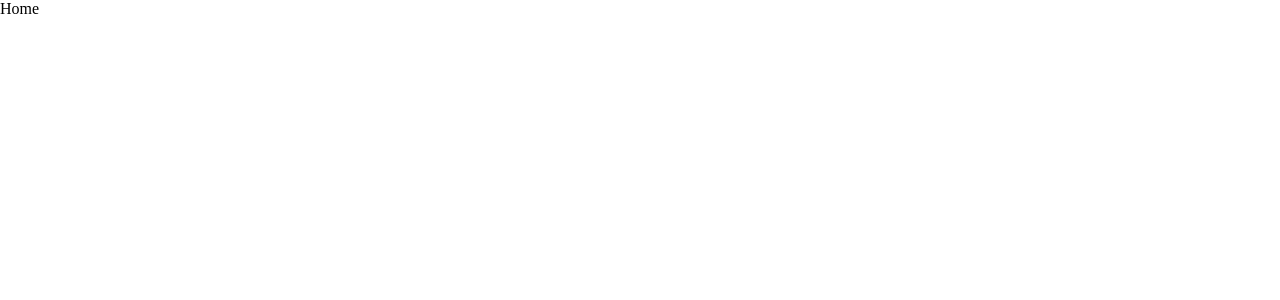
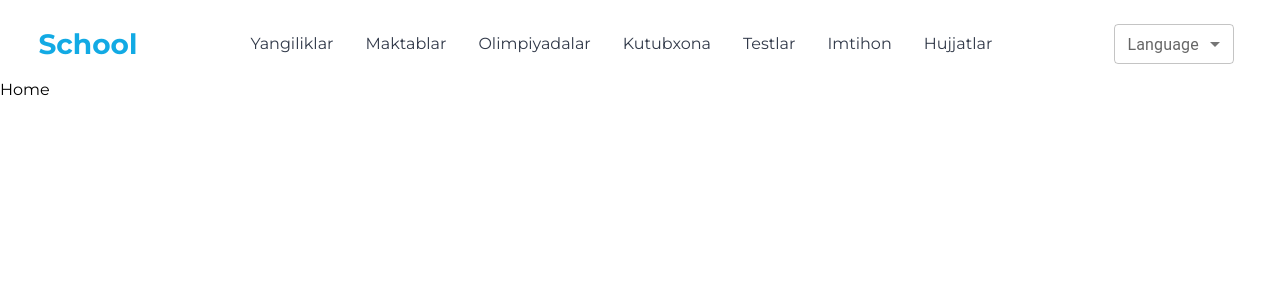
Before and after one commit to yahyo22/yangiproect, a React (Create React App) app: page /home in a window 1280 px wide. Shown: the top 300 px of the page. Built offline with nearby package versions, Linux system fonts and the light colour scheme.

Commit message:
navbar deyarli tayyor

```diff
--- a/package.json
+++ b/package.json
@@ -4,6 +4,9 @@
   "private": true,
   "dependencies": {
     "3d-react-carousal": "^5.0.0",
+    "@emotion/react": "^11.10.4",
+    "@emotion/styled": "^11.10.4",
+    "@mui/material": "^5.10.4",
     "@testing-library/jest-dom": "^5.14.1",
     "@testing-library/react": "^13.0.0",
     "@testing-library/user-event": "^13.2.1",
@@ -18,7 +21,8 @@
     "react-scripts": "5.0.1",
     "styled-components": "^5.3.5",
     "typescript": "^4.4.2",
-    "web-vitals": "^2.1.0"
+    "web-vitals": "^2.1.0",
+    "webpack.config.js": "^0.0.0"
   },
   "scripts": {
     "start": "react-scripts start",
--- /dev/null
+++ b/src/assets/style/Fonts.css
@@ -0,0 +1 @@
+@import url("https://fonts.googleapis.com/css2?family=Montserrat:ital,wght@0,100;0,200;0,300;0,400;0,500;0,600;0,700;0,800;0,900;1,100;1,200;1,300;1,400;1,500;1,600;1,700;1,800;1,900&display=swap");
--- a/src/assets/style/GlobalStyle.tsx
+++ b/src/assets/style/GlobalStyle.tsx
@@ -1,16 +1,26 @@
 import { createGlobalStyle } from "styled-components";
 
+import "./Fonts.css"
 
 export const GlobalStyle = createGlobalStyle`
     * {
         margin: 0;
         padding: 0;
         box-sizing: border-box;
+        text-decoration: none;
+        font-family: 'Montserrat', sans-serif;
     }
+
     .container{
-
         max-width: 1235px;
         margin: 0 auto;
         padding: 0 1rem;
+        font-family: 'Montserrat';
+        font-style: normal;
+        font-weight: 400;
+    }
+
+    ul {
+        list-style: none;
     }
 `;
--- a/src/components/navbar/Navbar.tsx
+++ b/src/components/navbar/Navbar.tsx
@@ -1,21 +1,134 @@
-import React from 'react'
-import { Link } from 'react-router-dom'
+import React from "react";
+import { Link } from "react-router-dom";
+import styled from "styled-components";
 
 // Images
 import logo from "../../assets/img/logo.png";
+import SelectSmall from "../select/Select";
 
 export default function Navbar() {
   return (
-    <nav>
-        <div className="container">
-            <ul>
-                <li>
-                    <Link to="#">
-                        <img src={logo} alt="logo" />
-                    </Link>
-                </li>
-            </ul>
+    <StyledNavbar>
+      <div className="container">
+        <div className="logo__wrapper">
+          <Link to="#">
+            {/* <img src={logo} alt="logo" /> */}
+            <h1 className="nav-logo-h1">School</h1>
+          </Link>
         </div>
-    </nav>
-  )
+        <ul className="nav-list">
+          <li className="list">
+            <Link to={"#"}>Yangiliklar</Link>
+          </li>
+          <li className="list">
+            <Link to={"#"}>Maktablar</Link>
+          </li>
+          <li className="list">
+            <Link to={"#"}>Olimpiyadalar</Link>
+          </li>
+          <li className="list">
+            <Link to={"#"}>Kutubxona</Link>
+          </li>
+          <li className="list">
+            <Link to={"#"}>Testlar</Link>
+          </li>
+          <li className="list">
+            <Link to={"#"}>Imtihon</Link>
+          </li>
+          <li className="list">
+            <Link to={"#"}>Hujjatlar</Link>
+          </li>
+        </ul>
+        <div className="user-profile">
+          <div className="laguage__wrapper">
+            <SelectSmall />
+          </div>
+        </div>
+      </div>
+    </StyledNavbar>
+  );
 }
+
+const StyledNavbar = styled.nav`
+  padding: 16px 0 8px;
+  width: 100%;
+  background-color: #fff;
+
+  .container {
+    display: flex;
+    align-items: center;
+    justify-content: space-between;
+    gap: 40px;
+
+    .logo__wrapper {
+      a {
+        display: flex;
+        align-items: center;
+        gap: 6px;
+
+        h1 {
+          font-size: 28px;
+          line-height: 48px;
+          color: #12aae4;
+        }
+      }
+    }
+    .nav-list {
+      display: flex;
+      align-items: center;
+      justify-content: center;
+      gap: 32px;
+
+      .list {
+        a {
+          font-size: 16px;
+          line-height: 24px;
+          color: #313949;
+        }
+      }
+    }
+
+    .user-profile {
+      display: flex;
+      align-items: center;
+      justify-content: center;
+      gap: 35px;
+
+      .laguage__wrapper {
+        display: flex;
+        align-items: center;
+        position: relative;
+
+        h2 {
+          margin: 0px 13px 0px 7px;
+          font-size: 16px;
+          line-height: 24px;
+          color: #313949;
+        }
+
+        .select-arrow {
+          width: 10px;
+          height: 10px;
+          border-bottom: 2px solid #313949;
+          border-right: 2px solid #313949;
+          transform: rotate(44deg);
+        }
+
+        /* .select-items-wrapper {
+          padding: 8px 12px;
+          width: 120px;
+          height: 100%;
+          background-color: #f6f6f9;
+          display: flex;
+          align-items: center;
+          justify-content: center;
+          flex-direction: column;
+          row-gap: 12px;
+          position: absolute;
+          left: 0px;
+          bottom: 0px;
+        } */
+      }
+    }
+  }
+`;
--- /dev/null
+++ b/src/components/select/Select.tsx
@@ -0,0 +1,30 @@
+import * as React from "react";
+import InputLabel from "@mui/material/InputLabel";
+import MenuItem from "@mui/material/MenuItem";
+import FormControl from "@mui/material/FormControl";
+import Select, { SelectChangeEvent } from "@mui/material/Select";
+
+export default function SelectSmall() {
+  const [language, setLanguage] = React.useState("");
+
+  const handleChange = (event: SelectChangeEvent) => {
+    setLanguage(event.target.value);
+  };
+
+  return (
+    <FormControl sx={{ m: 1, minWidth: 120 }} size="small">
+      <InputLabel id="demo-select-small">Language</InputLabel>
+      <Select
+        labelId="demo-select-small"
+        id="demo-select-small"
+        value={language}
+        label="Language"
+        onChange={handleChange}
+      >
+        <MenuItem value={10}>Uzb</MenuItem>
+        <MenuItem value={20}>Ru</MenuItem>
+        <MenuItem value={30}>En</MenuItem>
+      </Select>
+    </FormControl>
+  );
+}
--- a/src/layout/Layout.tsx
+++ b/src/layout/Layout.tsx
@@ -1,14 +1,14 @@
-import React from 'react'
-import {Outlet} from "react-router-dom";
+import React from "react";
+import { Outlet } from "react-router-dom";
 import styled from "styled-components";
+import Navbar from "../components/navbar/Navbar";
 
 export default function Layout() {
   return (
     <StyledLayout>
-        <Outlet/>
+      <Navbar />
+      <Outlet />
     </StyledLayout>
-  )
+  );
 }
-const StyledLayout = styled.div`
-
-`
+const StyledLayout = styled.div``;
```
Also changed, not shown: 1 other file (tests, documents, lock files or other folders).
